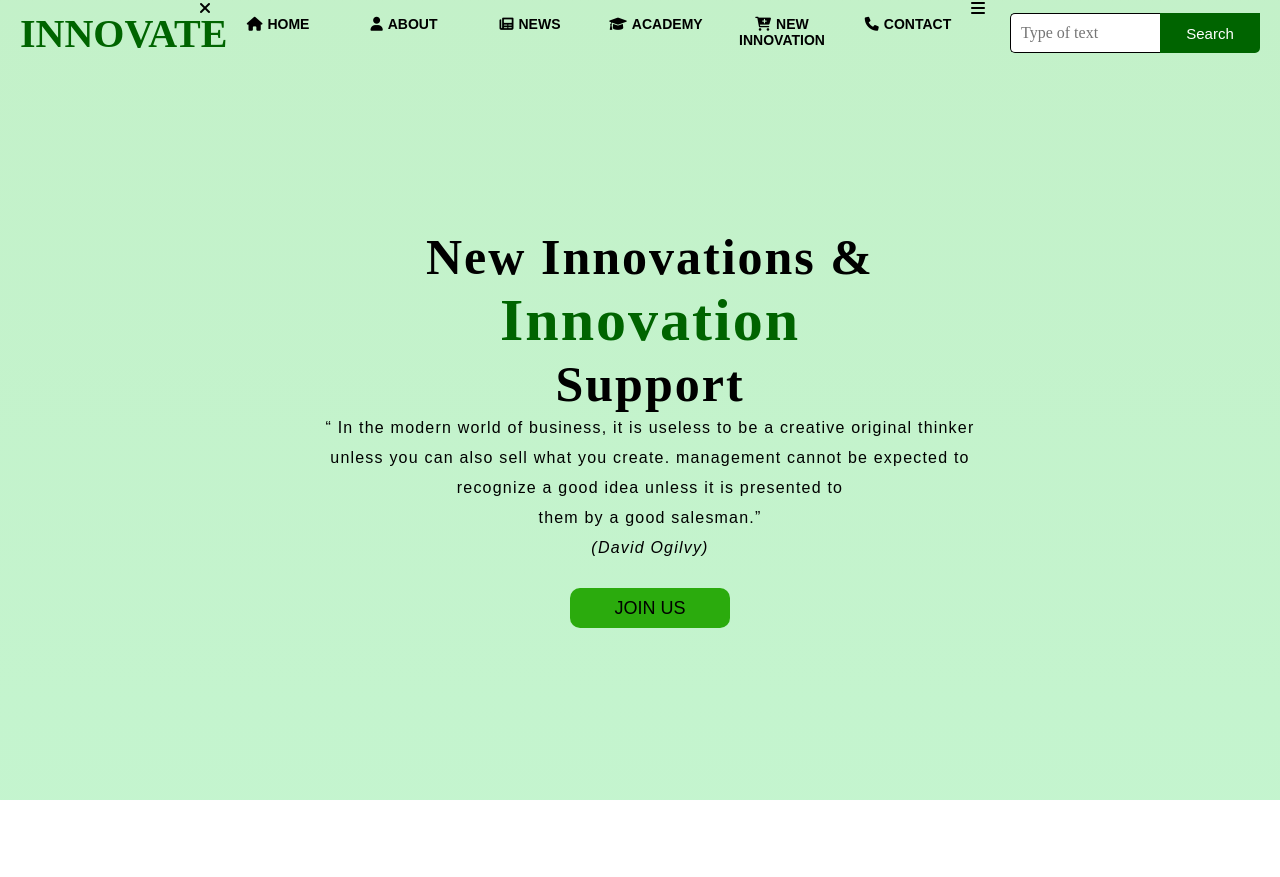
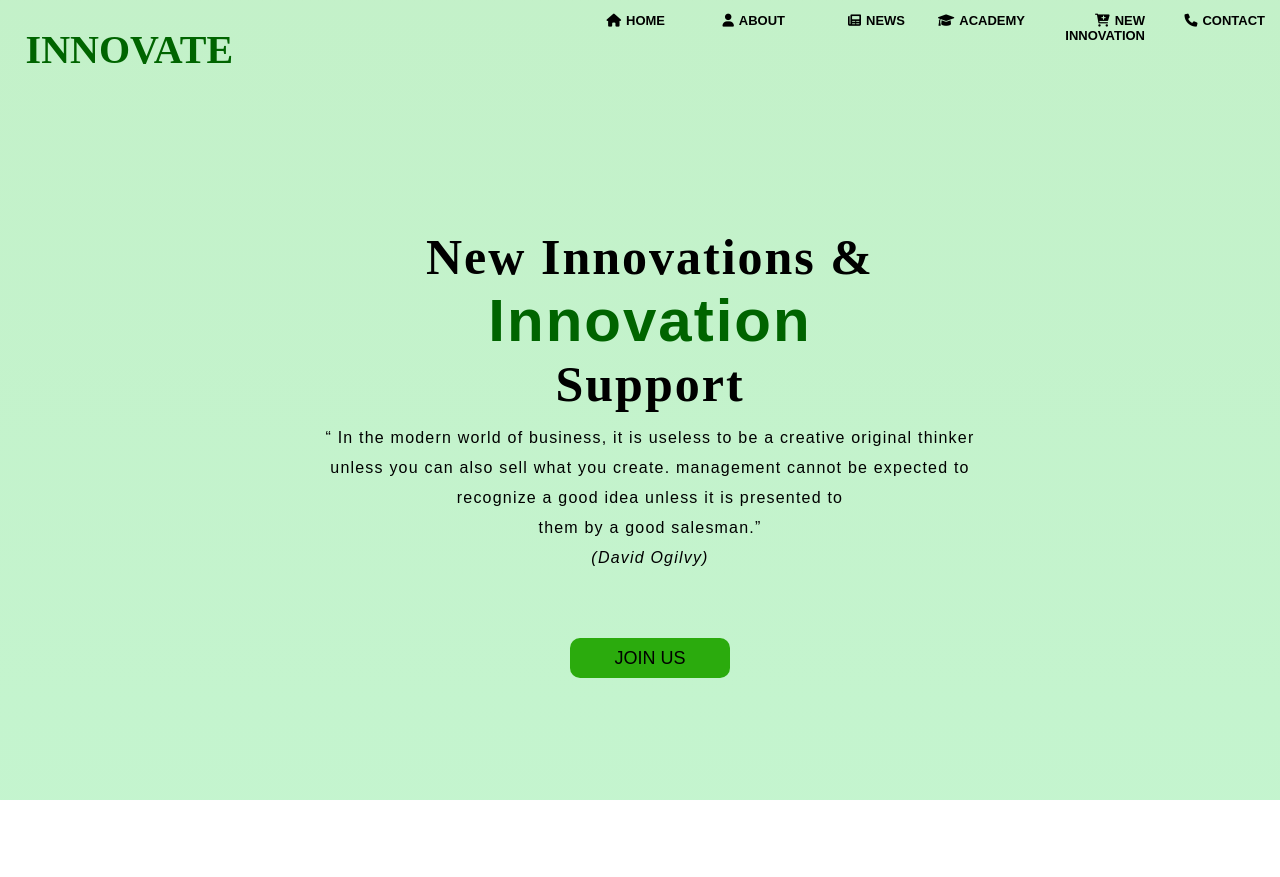
Before and after one commit to dula2000/Main-Project, a PHP site: page / in a window 1280 px wide. Shown: the top 877 px of the page. Run offline with PHP 8.4, Linux system fonts and the light colour scheme.

Commit message:
Home page

```diff
--- a/Index.css
+++ b/Index.css
@@ -3,10 +3,10 @@
     padding: 0;
     margin: 0;
     box-sizing: border-box;
+    font-family: sans-serif;
 }
 body
 {
-    font-family: sans-serif;
     background-size: cover;
     background-position: center;
 }
@@ -17,16 +17,6 @@ body
     background-image:linear-gradient(rgba(170, 235, 178, 0.7),rgba(171, 240, 186, 0.7)),url(file:///C:/Users/HP/Downloads/r1.jpg);
     background-size: cover;
     background-position: center;
-}
-.nav
-{
-    width: 100%;
-    height: 60px;
-    margin: auto;
-    text-align: center;
-    display: flex;
-    justify-content: space-between;
-
 }
 .Menu-bar
 {
@@ -43,35 +33,41 @@ body
     width: 200px;
     float: left;
     height: 70px;
-    color: rgb(0,100,0);
+    padding: 2% 2%;
+    color: rgb(0, 100, 0);
     font-family: 'Times New Roman';
     font-size: 40px;
-    padding-left: 20px;
-    padding-top: 10px;
     float: left;
 }
-.Menu-bar ul
+.nav-links
+{
+    flex: 1;
+    text-align: right;
+}
+.nav-links ul
 {
     display: inline-flex;
     list-style: none;
     color: black;
 }
-.Menu-bar ul li
+.nav-links ul li
 {
     width: 110px;
-    margin: 8px;
-    padding: 8px;
-    float: left;
-    font-size: 14px;
+    margin: 5px;
+    font-size: 13px;
+    list-style: none;
+    display: inline-block;
+    padding: 8px 10px;
     position: relative;
 }
-.Menu-bar ul li a
+.nav-links ul li a
 {
     text-decoration: none;
     color: black;
     font-weight: bold;
+    font-size: 13px;
 }
-.Menu-bar ul li a::after
+.nav-links ul li::after
 {
     content: '';
     width: 0%;
@@ -81,7 +77,7 @@ body
     margin: auto;
     transition: 0.5s;
 }
-.Menu-bar ul li a:hover::after
+.nav-links ul li:hover::after
 {
     width: 100%;
 
@@ -100,19 +96,19 @@ body
     display: none;
 
 }
-.Menu-bar ul li:hover .sub-menu-1
+.nav-links ul li:hover .sub-menu-1
 {
     display: block;
     position: absolute;
     margin-top: 5px;
     margin-left: -15px;
 }
-.Menu-bar ul li:hover .sub-menu-1 ul
+.nav-links ul li:hover .sub-menu-1 ul
 {
     display: block;
     margin: 8px;
 }
-.Menu-bar ul li:hover .sub-menu-1 li
+.nav-links ul li:hover .sub-menu-1 li
 {
     width: 150px;
     padding: 1.5px;
@@ -120,11 +116,11 @@ body
     border-radius: 0;
     text-align: left;
 }
-.Menu-bar ul li:hover .sub-menu-1 ul li:last-child
+.nav-links ul li:hover .sub-menu-1 ul li:last-child
 {
     border-bottom: none;
 }
-.Menu-bar ul li:hover .sub-menu-1 ul li a:hover
+.nav-links ul li:hover .sub-menu-1 ul li a:hover
 {
     color: rgb(60, 134, 64);
 }
@@ -184,6 +180,7 @@ body
 {
     padding-left: 20px;
     padding-bottom: 25px;
+    margin: 10px 0 40px;
     font-family: Arial;
     letter-spacing: 1.2px;
     line-height: 30px;
@@ -224,25 +221,43 @@ body
     color: rgb(0,100,0);
     font-size: 60px;
 }
-
+.Menu-bar .tag
+{
+    display: none;
+}
 @media(max-width: 700px)
 {
     .content h1{
         font-size: 20px;
     }
-    .Menu-bar ul li{
+    .nav-links ul li{
         display: block;
     }
-    .Menu-bar{
+    .nav-links{
         position: absolute;
         background: rgb(0,100,0);
+        color: white;
         height: 100vh;
         width: 200px;
         top: 0;
-        right: 0;
+        right: -200px;
         text-align: left;
-        z-index: 2;
+        z-index: 6;
+        transition: 1s;
     }
+    .Menu-bar .tag
+    {
+        display: block;
+        color: white;
+        margin: 10px;
+        font-size: 22px;
+        cursor: pointer;
+    }
+    .nav-links ul
+    {
+        padding: 20px;
+    }
+
 }
 /*---Academy intro---*/
     .Academy
--- a/Index.html
+++ b/Index.html
@@ -8,7 +8,10 @@
     <section class="header">
      <div class="Menu-bar">  <!--Creating nav bar and dop down list-->
         <h2 class="logo">INNOVATE</h2> <!--display the logo-->
-        <i class="fas fa-times"></i>
+        <div class="nav-links" id="navLinks">
+        <div class="tag">
+        <i class="fas fa-times" onclick="hideMenu()"></i>
+        </div>
             <ul>
                 <li><a href="Index.html"><i class="fas fa-home"></i>HOME</a></li>
                 <li><a href="About.html"><i class="fas fa-user"></i>ABOUT</a></li>
@@ -27,10 +30,9 @@
                 <li><a href="newinventors.html"><i class="fas fa-cart-plus"></i>NEW INNOVATION</a></li>
                 <li><a href=""><i class="fas fa-phone"></i>CONTACT</a></li>
             </ul>
-            <i class="fas fa-bars"></i>
-        <div class="search">  <!--Creating search bar-->
-            <input class="srch" type="search" name="" placeholder="Type of text">
-            <a href="#"><button class="btn">Search</button></a>
+        </div>
+        <div class="tag">
+            <i class="fas fa-bars" onclick="showMenu()"></i>
         </div>
     </div>
 
@@ -209,5 +211,19 @@
         </div>
         <p>Made With <i class="far fa-heart"></i>By Our Project Members</p>
     </section>
+
+
+<!--JavaScript for toggle menu-->
+    <script>
+        var navLinks= document.getElementById("navLinks");
+        function showMenu()
+        {
+            navLinks.style.right="0";
+        }
+        function hideMenu()
+        {
+            navLinks.style.right="-200px";
+        }
+    </script>
 </body>
 </html>
```
